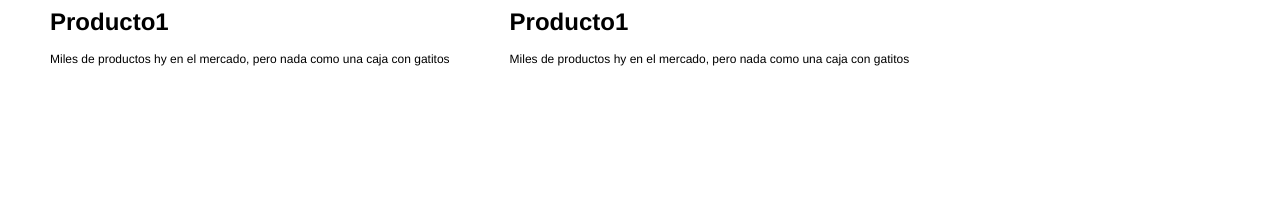
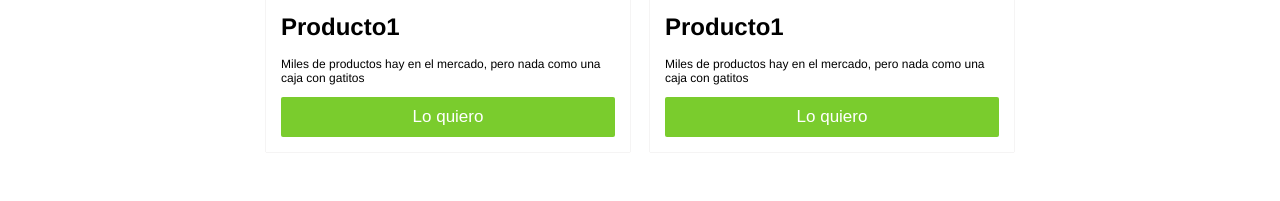
Before and after one commit to MynorCifuentes/Brand_Store, a plain HTML site: page index.html in a window 1280 px wide. Shown: the part 716-917 px from the top of the page. Drawn offline with Linux system fonts and the light colour scheme.

Commit message:
Tarjetas con botones e imagenes

```diff
--- a/css/estilos.css
+++ b/css/estilos.css
@@ -37,18 +37,39 @@ nav li a:hover{
 }
 .products{
     background-image: url("../images/curve.png");
-    height:200px;
+    max-height:50px;
     background-size: cover;
     background-position: center top;
-    padding: 20px;
+    padding: 20%;
     display: flex;
 }
 
 .product{
     padding: 10px;
+    margin-top: -240px;
 }
 .product .content{
     background-color: white;
-    padding: 20px;
+    padding: 15px;
+    box-shadow: 0 0 1px #c1bcbc;
 
 }
+.img_content{
+    text-align: center;
+
+}
+
+.main_button{
+   background-color: #7ACC2D;
+   width: 100%;
+   padding: 10px;
+   font-size: 17px;
+   color:white;
+   border:0;
+   cursor: pointer;
+   border-radius: 2px;
+}
+
+.main_button:hover{
+    background-color: #5e9e22;
+}
--- a/index.html
+++ b/index.html
@@ -1,5 +1,6 @@
 <!DOCTYPE html>
 <html lang="es">
+
 <head>
     <meta charset="UTF-8">
     <meta name="viewport" content="width=device-width, initial-scale=1.0">
@@ -7,6 +8,7 @@
     <link rel="stylesheet" href="css/estilos.css">
     <title>Brand</title>
 </head>
+
 <body>
     <!-- Aqui empieza el navbar -->
     <nav>
@@ -30,18 +32,27 @@
     <div class="products">
         <div class="product">
             <div class="content">
+                <div class="img_content">
+                    <img src="images/box1.png" alt="">
+                </div>
                 <h1>Producto1</h1>
-        <p>Miles de productos hy en el mercado, pero nada como una caja con gatitos</p>
+                <p>Miles de productos hay en el mercado, pero nada como una caja con gatitos</p>
+                <button href="#" class="main_button">Lo quiero</button>
             </div>
         </div>
         <div class="product">
             <div class="content">
+                <div class="img_content">
+                    <img src="images/box2.png" alt="">
+                </div>
                 <h1>Producto1</h1>
-                    <p>Miles de productos hy en el mercado, pero nada como una caja con gatitos</p>
+                <p>Miles de productos hay en el mercado, pero nada como una caja con gatitos</p>
+                <button href="#" class="main_button">Lo quiero</button>
             </div>
         </div>
     </div>
 
     <script src="scripts/script.js"></script>
 </body>
+
 </html>
```
Lines whose indentation alone changed are shown as unchanged.
